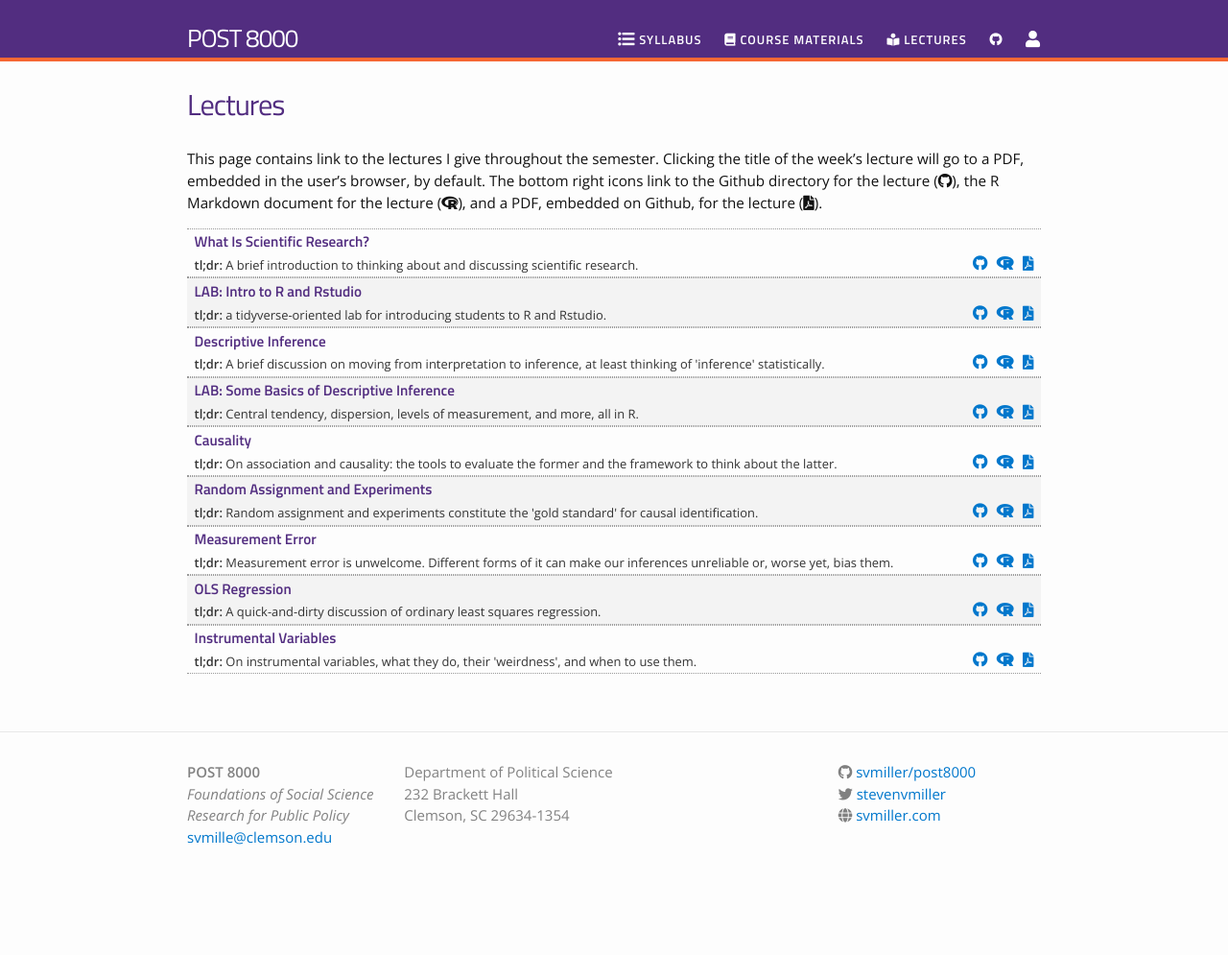
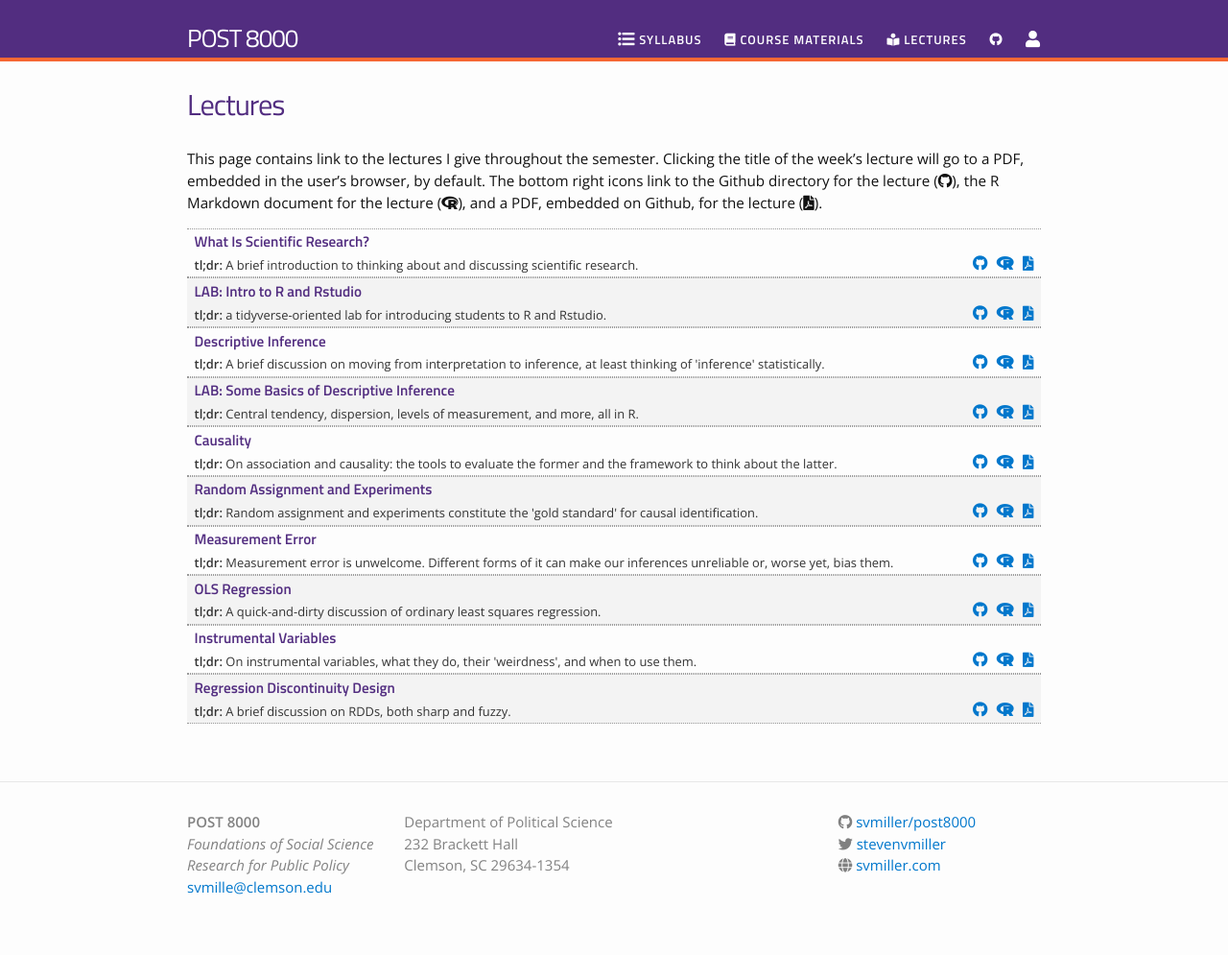
Before and after one commit to svmiller/post8000, a Jekyll site: the page built from lectures.md, in a window 1280 px wide. Shown: the whole page at 96% size. Built offline with Jekyll 4.4.1, drawn with Linux system fonts in a browser that asks for light colours; nearby versions of some CDN libraries; before the commit the page ends 943 px from its top, so only the background shows below that.

Commit message:
fklds;jlkf

```diff
--- a/_data/lectures.yml
+++ b/_data/lectures.yml
@@ -48,3 +48,8 @@
   filename: instrumental-variables
   dirname: instrumental-variables
   tldr: "On instrumental variables, what they do, their 'weirdness', and when to use them."
+
+- title: "Regression Discontinuity Design"
+  filename: rdd
+  dirname: rdd
+  tldr: "A brief discussion on RDDs, both sharp and fuzzy."
```
